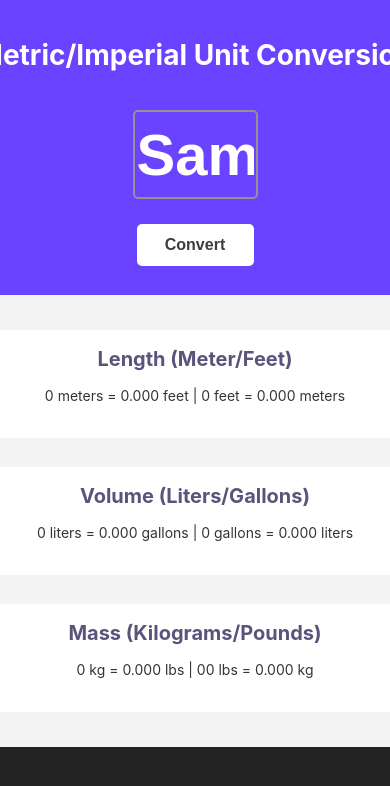
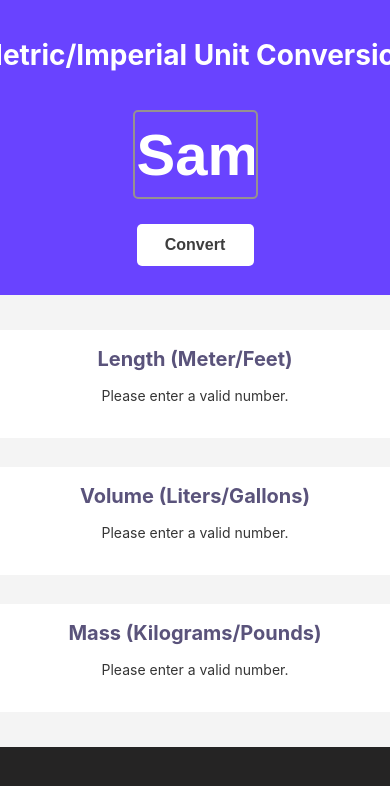
Before and after one commit to Dalton-Moore/unit-converter, a plain HTML site: page index.html in a window 390 px wide. Both pictures are taken after typing "Sample" into the empty fields and a click on the button "Convert". Shown: the top 786 px of the page. Drawn offline with Linux system fonts and the light colour scheme.

Commit message:
deleted div, fixed JS
deleted unnecessary div, fixed JS, document.getElementById("input") to document.getElementById("input-el") so it picked up correct HTML, and fixed typo on convert-btn. going to add media query for screen sizes.

```diff
--- a/index.html
+++ b/index.html
@@ -7,8 +7,8 @@
     <title>Document</title>
 </head>
     <body>
-        <div class="wrapper">
-            <div class="container">
+        <div >
+
             <div class="container1">
                 <h1 class="h1-text">Metric/Imperial Unit Conversion</h1>
                 <input type="text" name="convert" id="input-el" placeholder>
@@ -33,7 +33,7 @@
                     <p id="mass-el">0 kg = 0.000 lbs | 00 lbs = 0.000 kg</p>
                 </div>
             </div>
-            </div>
+
         </div>
      <script src="index.js"></script>
     </body>
--- a/index.js
+++ b/index.js
@@ -7,8 +7,8 @@ ctr + I
 
 
 // variables for the input and output elements
-let inputEl = document.getElementById("input");
-let convetBtn = document.getElementById("convert-btn");
+let inputEl = document.getElementById("input-el");
+let convertBtn = document.getElementById("convert-btn");
 let lengthEl = document.getElementById("length-el");
 let volumeEl = document.getElementById("volume-el");
 let massEl = document.getElementById("mass-el");
@@ -26,7 +26,7 @@ const poundToKilogram = 1 / kilogramToPound;
 
 // event listeners for the buttons
 convertBtn.addEventListener("click", function() {
-    let baseValue = parseFloat(inputEl.value);
+    let baseValue = parseFloat(inputEl.value); // coonvert the input value to a float number
 
     // if statement that takes the DOM and returns a string message
     if (isNaN(baseValue)) {
```
Lines whose indentation alone changed are shown as unchanged.
